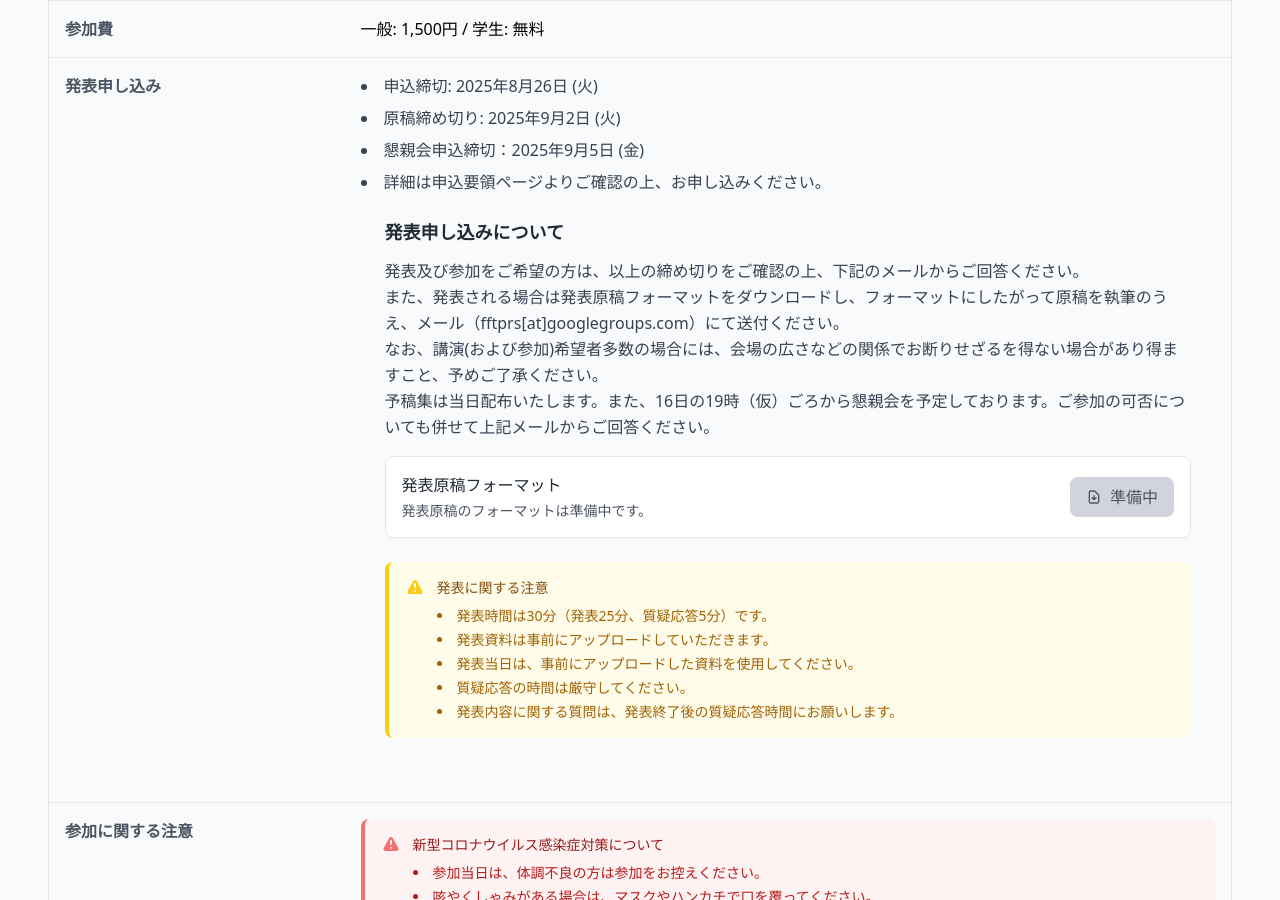
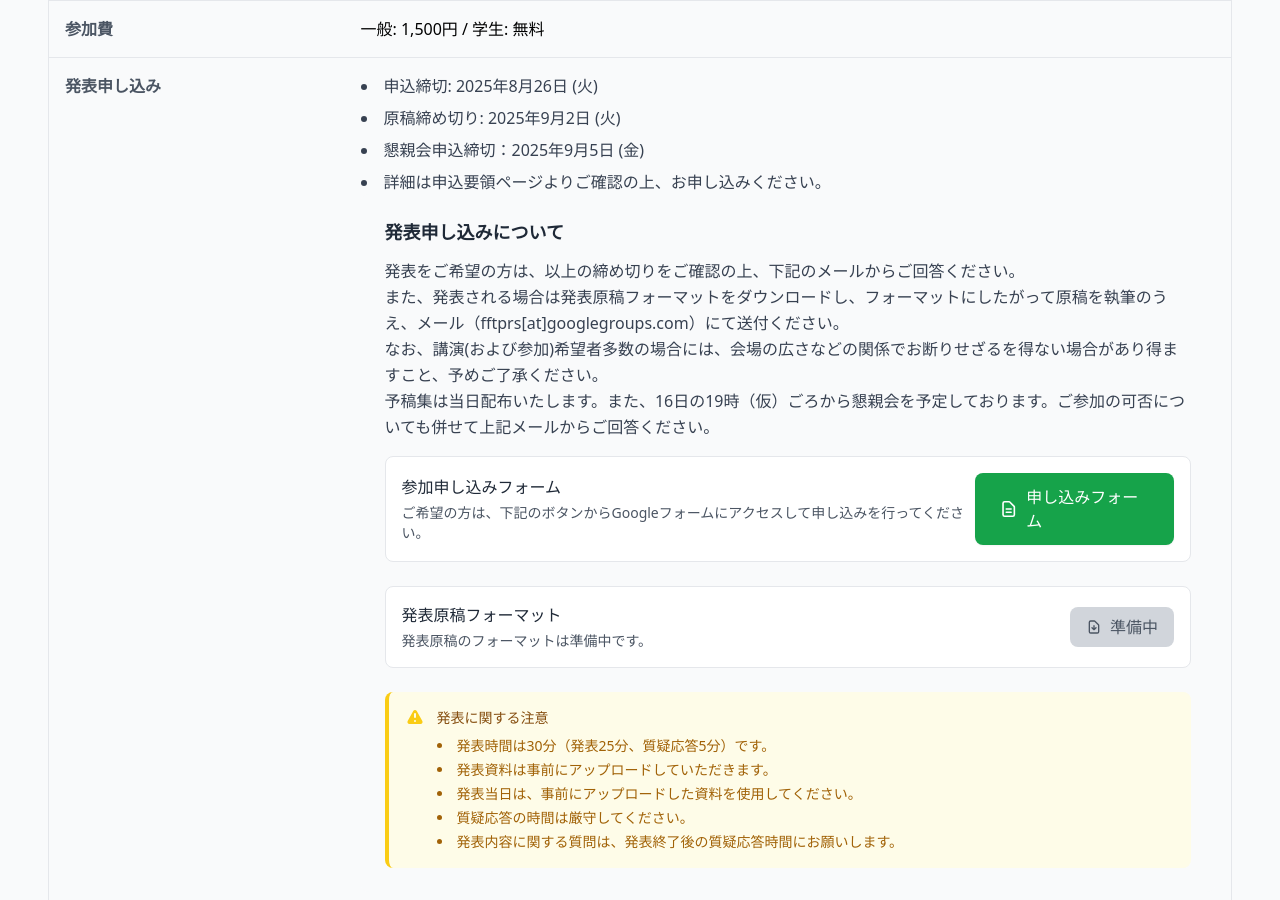
Before and after one commit to FFTPRS/WS, a Jekyll site: the page built from pages/workshop11.html, in a window 1280 px wide and 900 px high, scrolled down 1384 px. Built offline with Jekyll 4.4.1, drawn with Linux system fonts in a browser that asks for light colours; nearby versions of some CDN libraries.

Commit message:
20250818 申し込みフォームの追加

```diff
--- a/_data/workshop11.yml
+++ b/_data/workshop11.yml
@@ -18,7 +18,7 @@ application_deadline: "申込締切: 2025年8月26日 (火)"
 manuscript_deadline: "原稿締め切り: 2025年9月2日 (火)"
 social_gathering_application_deadline: "懇親会申込締切：2025年9月5日 (金)"
 application_description: "
-発表及び参加をご希望の方は、以上の締め切りをご確認の上、下記のメールからご回答ください。<br />
+発表をご希望の方は、以上の締め切りをご確認の上、下記のメールからご回答ください。<br />
 また、発表される場合は発表原稿フォーマットをダウンロードし、フォーマットにしたがって原稿を執筆のうえ、メール（fftprs[at]googlegroups.com）にて送付ください。<br />
 なお、講演(および参加)希望者多数の場合には、会場の広さなどの関係でお断りせざるを得ない場合があり得ますこと、予めご了承ください。<br />
 予稿集は当日配布いたします。また、16日の19時（仮）ごろから懇親会を予定しております。ご参加の可否についても併せて上記メールからご回答ください。"
--- a/pages/workshop11.html
+++ b/pages/workshop11.html
@@ -84,6 +84,25 @@ description: "第11回有限体理論とその擬似乱数系列生成への応
                             <h4 class="text-lg font-semibold text-gray-800 mb-3">発表申し込みについて</h4>
                             <div class="text-gray-700 leading-relaxed mb-4">
                                 {{ workshop.application_description }}
+                            </div>
+
+                            <!-- Googleフォーム申し込みボタン -->
+                            <div class="bg-white p-4 rounded-lg border border-gray-200 mb-6">
+                                <div class="flex items-center justify-between">
+                                    <div>
+                                        <h5 class="font-medium text-gray-800 mb-1">参加申し込みフォーム</h5>
+                                        <p class="text-sm text-gray-600">
+                                            ご希望の方は、下記のボタンからGoogleフォームにアクセスして申し込みを行ってください。
+                                        </p>
+                                    </div>
+                                    <a class="inline-flex items-center bg-green-600 text-white font-medium py-3 px-6 rounded-lg hover:bg-green-700 transition-colors duration-200 shadow-sm"
+                                       href="https://docs.google.com/forms/d/e/1FAIpQLSd8GK9xV91qUy-pNc62wAv2IR6AKKdMv2vRtzSHKv8n5dSCng/viewform?usp=header" target="_blank">
+                                        <svg class="w-5 h-5 mr-2" fill="none" stroke="currentColor" viewBox="0 0 24 24">
+                                            <path stroke-linecap="round" stroke-linejoin="round" stroke-width="2" d="M9 12h6m-6 4h6m2 5H7a2 2 0 01-2-2V5a2 2 0 012-2h5.586a1 1 0 01.707.293l5.414 5.414a1 1 0 01.293.707V19a2 2 0 01-2 2z"></path>
+                                        </svg>
+                                        申し込みフォーム
+                                    </a>
+                                </div>
                             </div>
 
                             <div class="bg-white p-4 rounded-lg border border-gray-200">
```
Lines whose indentation alone changed are shown as unchanged.
